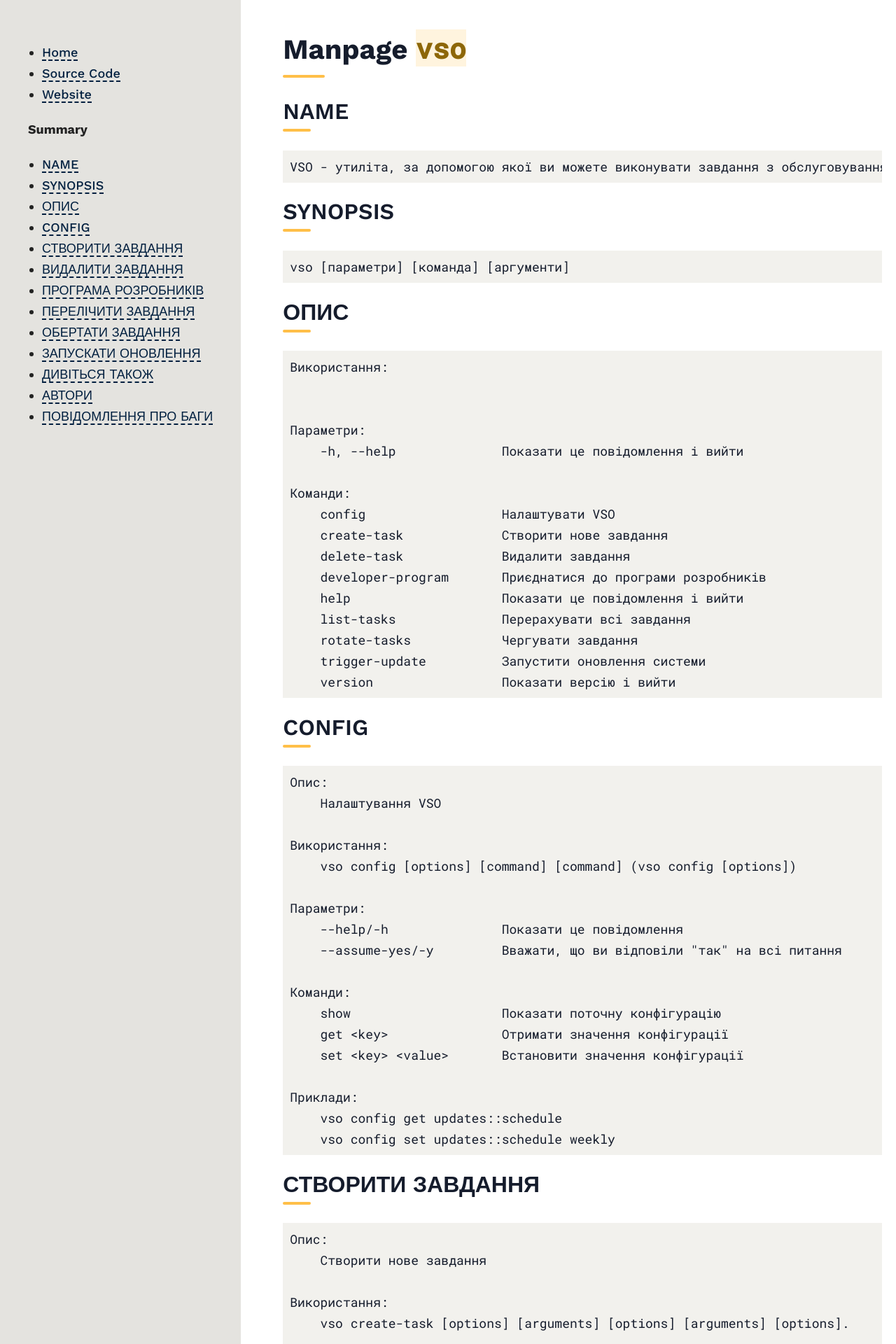
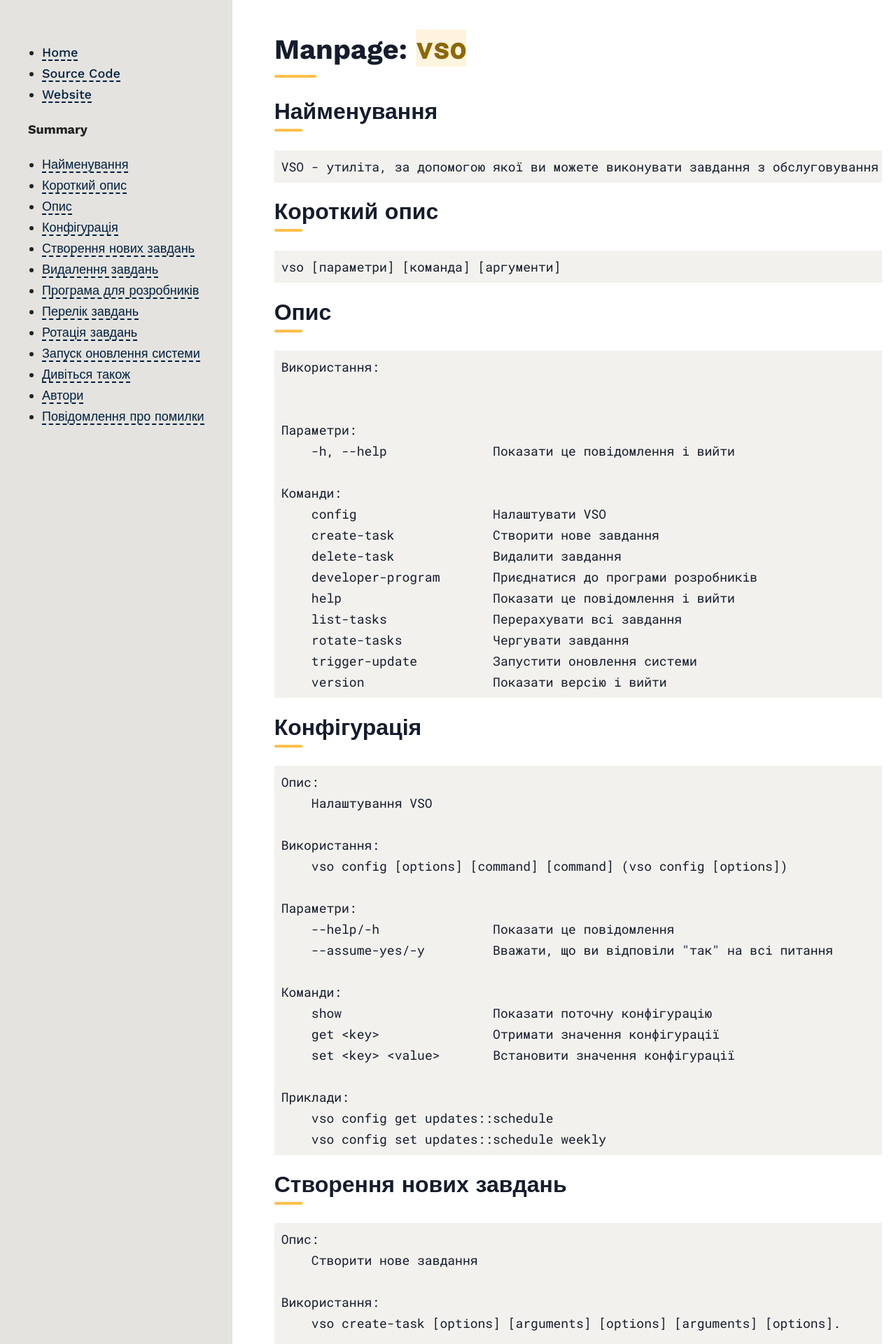
Before and after one commit to Vanilla-OS/documentation, a Jekyll site: the page built from docs/vso/manpage.uk.md, in a window 1280 px wide. Shown: the top 1920 px of the page at 70% size. Built offline with Jekyll 4.4.1, drawn with Linux system fonts in a browser that asks for light colours; our own code applies the rules of GitHub Pages for plain Markdown files; some of the changed text lies outside the part shown.

````diff
--- a/docs/vso/manpage.uk.md
+++ b/docs/vso/manpage.uk.md
@@ -1,23 +1,23 @@
 ---
-назва: Manpage vso - Vanilla OS
+title: VSO - Manpage - Vanilla OS
 description: Керування для утиліти vso.
 ---
 
-# Manpage `vso`
+# Manpage: `vso`
 
-## NAME
+## Найменування
 
 ```text
 VSO - утиліта, за допомогою якої ви можете виконувати завдання з обслуговування вашої системи Vanilla OS.
 ```
 
-## SYNOPSIS
+## Короткий опис
 
 ```text
 vso [параметри] [команда] [аргументи]
 ```
 
-## ОПИС
+## Опис
 
 ```markdown
 Використання:
@@ -38,7 +38,7 @@ vso [параметри] [команда] [аргументи]
     version                 Показати версію і вийти
 ```
 
-## CONFIG
+## Конфігурація
 
 ```markdown
 Опис:
@@ -61,7 +61,7 @@ vso [параметри] [команда] [аргументи]
     vso config set updates::schedule weekly
 ```
 
-## СТВОРИТИ ЗАВДАННЯ
+## Створення нових завдань
 
 ```markdown
 Опис:
@@ -100,7 +100,7 @@ vso [параметри] [команда] [аргументи]
     vso create-task -n "Запустити термінал" -d "Запускати термінал, коли відкриваєш Налаштування." -c "kgx" --on-process gnome-control-center
 ```
 
-## ВИДАЛИТИ ЗАВДАННЯ
+## Видалення завдань
 
 ```markdown
 Опис:
@@ -117,7 +117,7 @@ vso delete-task [task] [options] [options] [task] [options].
     vso delete-task "Моє завдання"
 ```
 
-## ПРОГРАМА РОЗРОБНИКІВ
+## Програма для розробників
 
 ```markdown
 Опис:
@@ -133,7 +133,7 @@ vso delete-task [task] [options] [options] [task] [options].
     vso developer-program
 ```
 
-## ПЕРЕЛІЧИТИ ЗАВДАННЯ
+## Перелік завдань
 
 ```markdown
 Опис:
@@ -149,7 +149,7 @@ vso delete-task [task] [options] [options] [task] [options].
     vso list-tasks
 ```
 
-## ОБЕРТАТИ ЗАВДАННЯ
+## Ротація завдань
 
 ```markdown
 Опис:
@@ -165,7 +165,7 @@ vso delete-task [task] [options] [options] [task] [options].
     vso rotate-tasks
 ```
 
-## ЗАПУСКАТИ ОНОВЛЕННЯ
+## Запуск оновлення системи
 
 ```markdown
 Опис:
@@ -175,24 +175,24 @@ vso delete-task [task] [options] [options] [task] [options].
     vso trigger-update [options] [опції].
 
 Параметри:
-    --help/-h               показати це повідомлення
+    --help/-h               Показати це повідомлення
     --now                   Негайно запустити оновлення системи
 
 Приклади:
     vso trigger-update --now
 ```
 
-## ДИВІТЬСЯ ТАКОЖ
+## Дивіться також
 
 -   [`apx`](/docs/apx/index.uk)
 -   [`abroot`](/docs/vso/index.uk)
 
-## АВТОРИ
+## Автори
 
 ```text
 Спільнота Vanilla OS
 ```
 
-## ПОВІДОМЛЕННЯ ПРО БАГИ
+## Повідомлення про помилки
 
 Повідомляйте про баги на [трекері помилок](https://github.com/Vanilla-OS/vanilla-system-operator/issues).
````
Also changed, not shown: docs/packaging/index.md (+5 -5 lines), docs/packaging/index.uk.md (added, +58 -0 lines), docs/vso/index.uk.md (+2 -3 lines), index.uk.md (+1 -1 lines).
